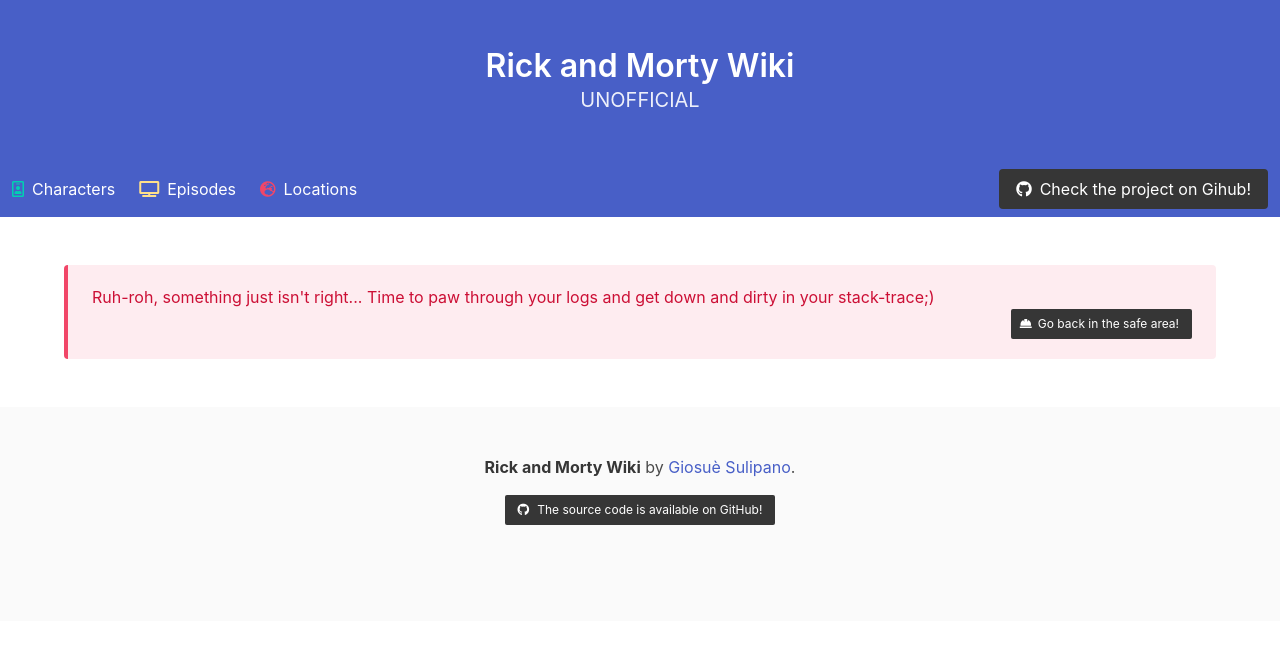
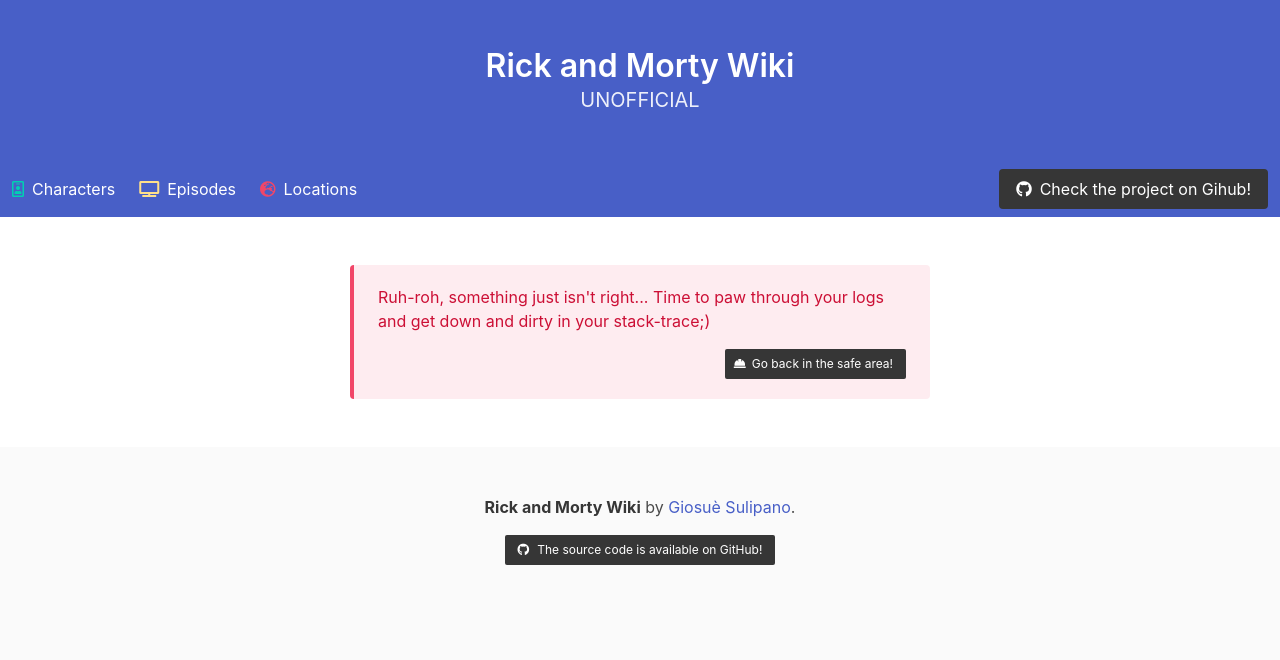
Before and after one commit to imgios/RaM-wiki, a Flask app: template ramwiki/templates/error.html in a window 1280 px wide. Shown: the top 660 px of the page. Run offline with Flask 2, Linux system fonts and the light colour scheme; the template is opened without the code that fills it, so the values that code supplies are empty; some libraries are stand-ins or nearby versions.

Commit message:
Edit error message style

```diff
--- a/ramwiki/templates/error.html
+++ b/ramwiki/templates/error.html
@@ -2,10 +2,11 @@
 
 {% block content %}
     <section class="section">
-        <div class="container">
+        <div class="columns">
+            <div class="column is-half is-offset-one-quarter">
                 <article class="message is-danger">
                     <div class="message-body">
-                    <p>
+                        <p class="pb-4 has-text-justify">
                             Ruh-roh, something just isn't right... Time to paw through your logs and get down and dirty in your stack-trace;)
                         </p>
                         <p class="has-text-right">
@@ -19,5 +20,6 @@
                     </div>
                 </article>
             </div>
+        </div>
     </section>
 {% endblock %}
```
Lines whose indentation alone changed are shown as unchanged.
